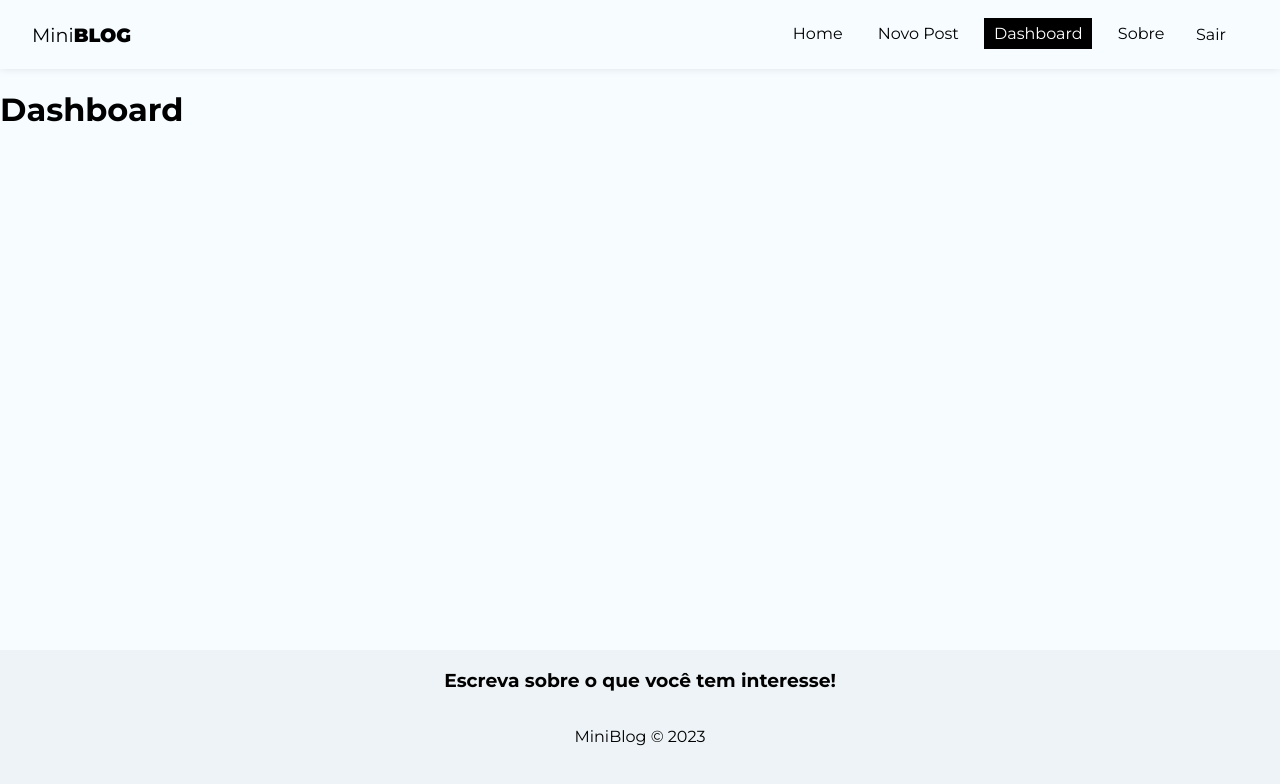
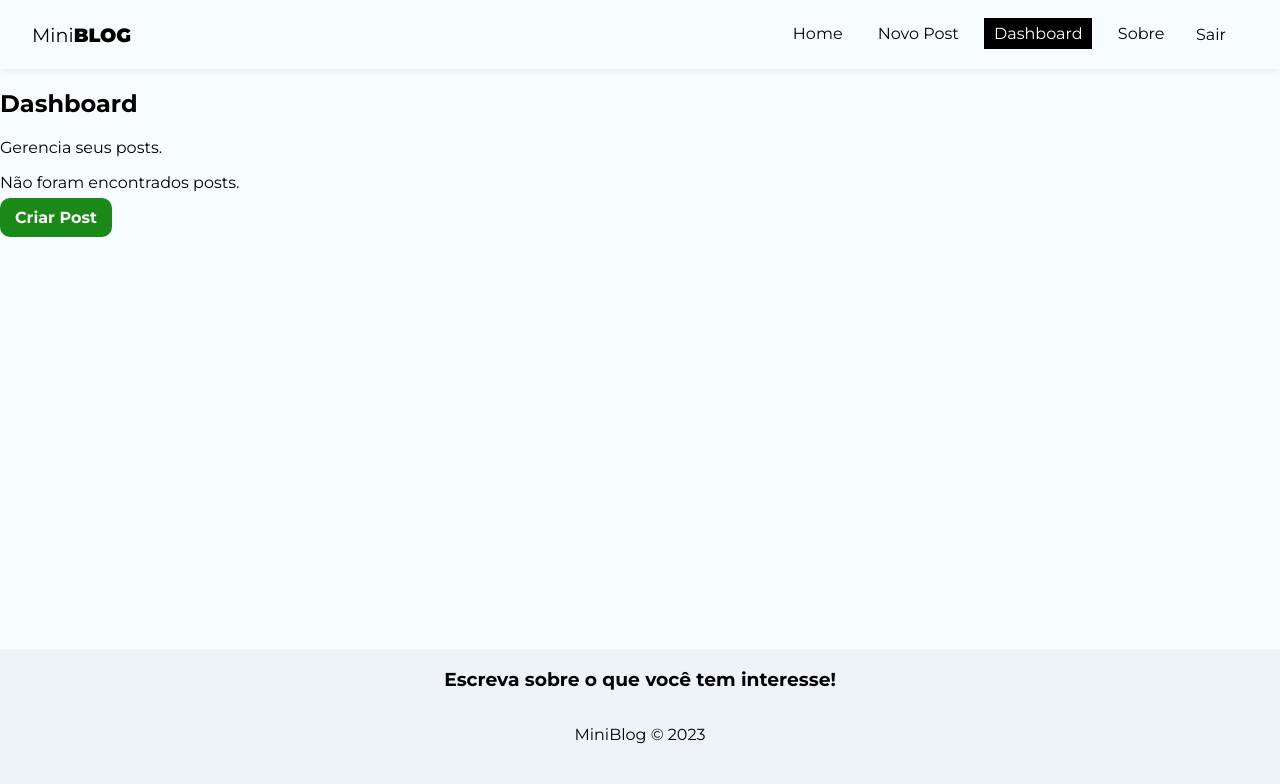
Before and after one commit to magnata19/mini-blog, a React (Vite) app in the folder MINIBLOG/miniblog/: page /dashboard in a window 1280 px wide. Shown: the top 784 px of the page. Built offline with nearby package versions, Linux system fonts and the light colour scheme; no server answers; sample sign-in values are in the browser's storage.

Commit message:
estruturando pagina dashboard

```diff
--- a/MINIBLOG/miniblog/src/pages/Dashboard/Dashboard.jsx
+++ b/MINIBLOG/miniblog/src/pages/Dashboard/Dashboard.jsx
@@ -1,12 +1,34 @@
 //CSS
 import styles from './Dashboard.module.css'
 
-import React from 'react'
+//router
+import { Link } from 'react-router-dom'
+
+//hooks
+import {useAuthValue} from '../../context/AuthContext'
+import { useFetchDocuments } from '../../hooks/useFetchDocuments'
 
 const Dashboard = () => {
+  const {user} = useAuthValue()
+  const uid = user.uid
+
+  //posts do usuario
+  const posts = []
+
   return (
     <div>
-      <h1>Dashboard</h1>
+      <h2>Dashboard</h2>
+      <p>Gerencia seus posts.</p>
+      {posts && posts.length === 0 ? (
+        <div className={styles.noposts}>
+          <p>Não foram encontrados posts.</p>
+          <Link to='/posts/create' className='btn'>Criar Post</Link>
+        </div>
+      ) : (
+        <div>
+          <p>Tem posts!</p>
+        </div>
+      )}
     </div>
   )
 }
```
